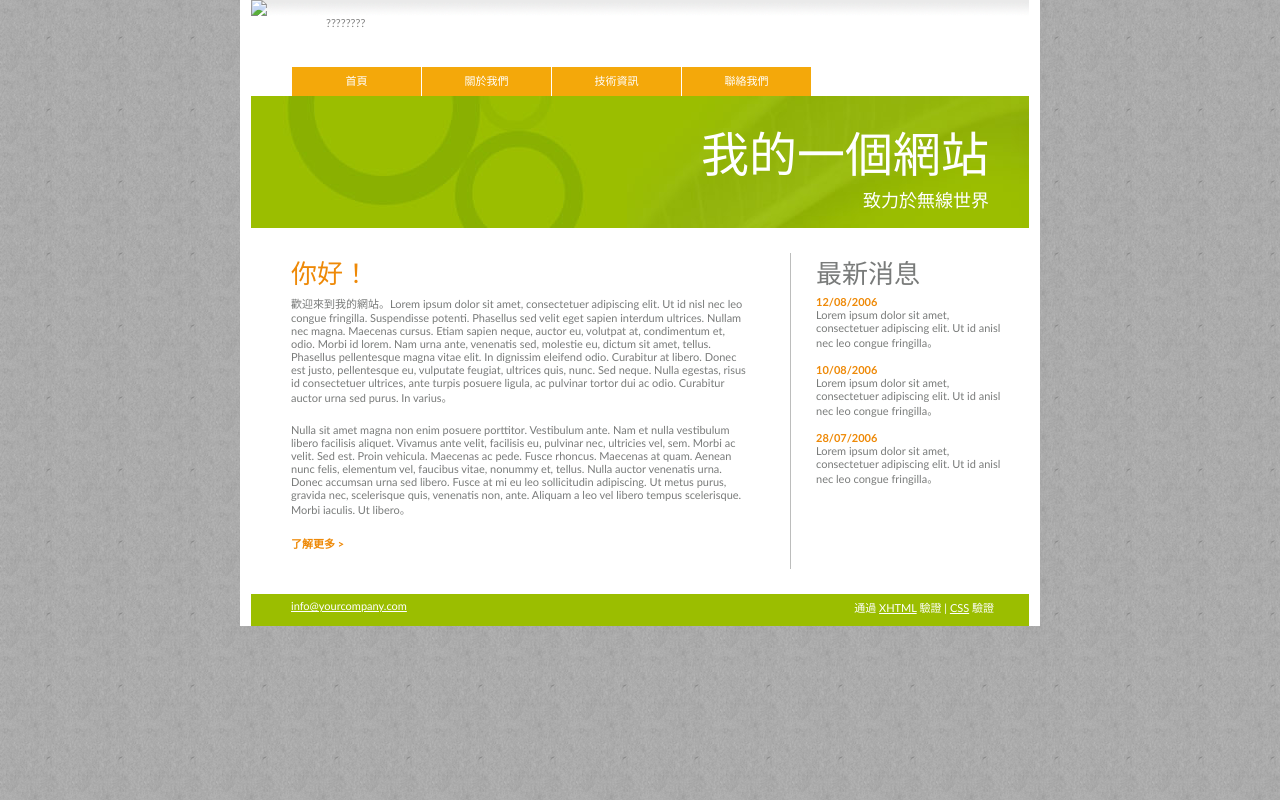
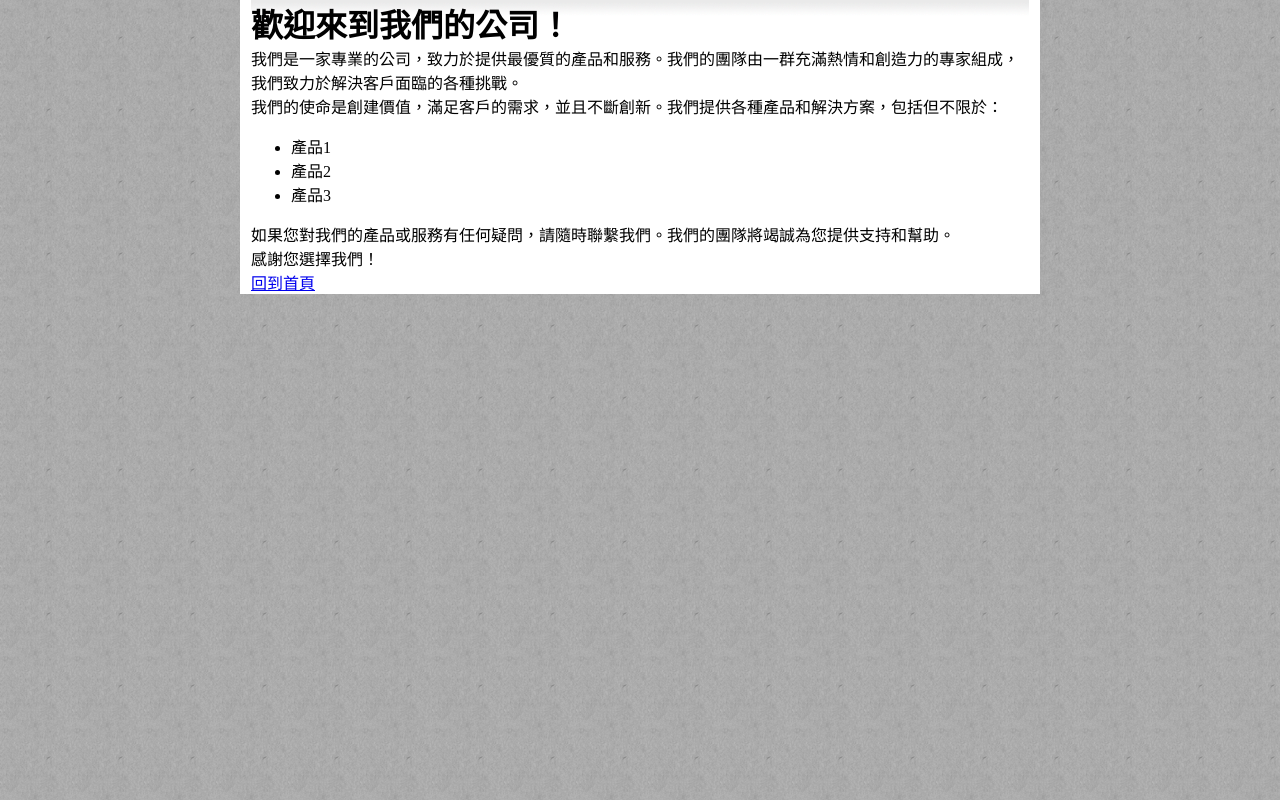
Before and after one commit to yehpinj/myweb1016, a plain HTML site: page index.html in a window 1280 px wide. Drawn offline with Linux system fonts and the light colour scheme.

Commit message:
Update index.html

```diff
--- a/index.html
+++ b/index.html
@@ -1,62 +1,26 @@
-<!DOCTYPE html PUBLIC "-//W3C//DTD XHTML 1.0 Transitional//EN" "http://www.w3.org/TR/xhtml1/DTD/xhtml1-transitional.dtd">
-<html xmlns="http://www.w3.org/1999/xhtml">
+<!DOCTYPE html>
+<html lang="zh-TW">
 <head>
-<meta http-equiv="Content-Type" content="text/html; charset=utf-8" />
-<title>作業1016</title>
-<link href="css/style.css" rel="stylesheet" type="text/css" />
+    <meta charset="UTF-8">
+    <meta name="viewport" content="width=device-width, initial-scale=1.0">
+    <title>關於我們</title>
+    <link rel="stylesheet" href="css/style.css">
 </head>
 <body>
-<div id="wrapper">
-  <div id="content">
-    <div id="header">
-      <div id="logo">
-        <! img src="images/logo.jpg"alt"公司logo"width="800"height="300">
-        <img src="images/logo.jpg"alt"公司logo">
-        <h4>????????</h4>
-      </div>
-
-      <div id="links">
-        <ul>
-          <li><a href="#">首頁</a></li>
-          <li><a href="aboutus.html" target="_blank">關於我們</a></li>
-          <li><a href="#">技術資訊</a></li>
-          <li><a href="#">聯絡我們</a></li>
-        </ul>
-      </div>
+    <div id="wrapper">
+        <div id="content">
+            <h1>歡迎來到我們的公司！</h1>
+            <p>我們是一家專業的公司，致力於提供最優質的產品和服務。我們的團隊由一群充滿熱情和創造力的專家組成，我們致力於解決客戶面臨的各種挑戰。</p>
+            <p>我們的使命是創建價值，滿足客戶的需求，並且不斷創新。我們提供各種產品和解決方案，包括但不限於：</p>
+            <ul>
+                <li>產品1</li>
+                <li>產品2</li>
+                <li>產品3</li>
+            </ul>
+            <p>如果您對我們的產品或服務有任何疑問，請隨時聯繫我們。我們的團隊將竭誠為您提供支持和幫助。</p>
+            <p>感謝您選擇我們！</p>
+  <p><a href="index.html">回到首頁</a></p>
+        </div>
     </div>
-    <div id="mainimg">
-      <h3>我的一個網站</h3>
-      <h4>致力於無線世界</h4>
-    </div>
-    <div id="contentarea">
-      <div id="leftbar">
-        <h2>你好！</h2>
-        <p>歡迎來到我的網站。Lorem ipsum dolor sit amet, consectetuer adipiscing elit. Ut id nisl nec leo congue fringilla. Suspendisse potenti. Phasellus sed velit eget sapien interdum ultrices. Nullam nec magna. Maecenas cursus. Etiam sapien neque, auctor eu, volutpat at, condimentum et, odio. Morbi id lorem. Nam urna ante, venenatis sed, molestie eu, dictum sit amet, tellus. Phasellus pellentesque magna vitae elit. In dignissim eleifend odio. Curabitur at libero. Donec est justo, pellentesque eu, vulputate feugiat, ultrices quis, nunc. Sed neque. Nulla egestas, risus id consectetuer ultrices, ante turpis posuere ligula, ac pulvinar tortor dui ac odio. Curabitur auctor urna sed purus. In varius。</p>
-        <br />
-        <p>Nulla sit amet magna non enim posuere porttitor. Vestibulum ante. Nam et nulla vestibulum libero facilisis aliquet. Vivamus ante velit, facilisis eu, pulvinar nec, ultricies vel, sem. Morbi ac velit. Sed est. Proin vehicula. Maecenas ac pede. Fusce rhoncus. Maecenas at quam. Aenean nunc felis, elementum vel, faucibus vitae, nonummy et, tellus. Nulla auctor venenatis urna. Donec accumsan urna sed libero. Fusce at mi eu leo sollicitudin adipiscing. Ut metus purus, gravida nec, scelerisque quis, venenatis non, ante. Aliquam a leo vel libero tempus scelerisque. Morbi iaculis. Ut libero。</p>
-        <br />
-        <a href="#">了解更多 ></a><br />
-        <br />
-      </div>
-      <div id="rightbar">
-        <h2>最新消息</h2>
-        <p><span class="orangetext">12/08/2006</span><br />
-          Lorem ipsum dolor sit amet, consectetuer adipiscing elit. Ut id anisl nec leo congue fringilla。<br />
-          <br />
-          <span class="orangetext">10/08/2006</span><br />
-          Lorem ipsum dolor sit amet, consectetuer adipiscing elit. Ut id anisl nec leo congue fringilla。<br />
-          <br />
-          <span class="orangetext">28/07/2006</span><br />
-          Lorem ipsum dolor sit amet, consectetuer adipiscing elit. Ut id anisl nec leo congue fringilla。</p>
-      </div>
-    </div>
-    <div id="bottom">
-      <div id="email"><a href="mailto:info@yourcompany.com">info@yourcompany.com</a></div>
-      <div id="validtext">
-        <p>通過 <a href="http://validator.w3.org/check?uri=referer">XHTML</a> 驗證 | <a href="http://jigsaw.w3.org/css-validator/check/referer">CSS</a> 驗證</p>
-      </div>
-    </div>
-  </div>
-</div>
 </body>
 </html>
```
